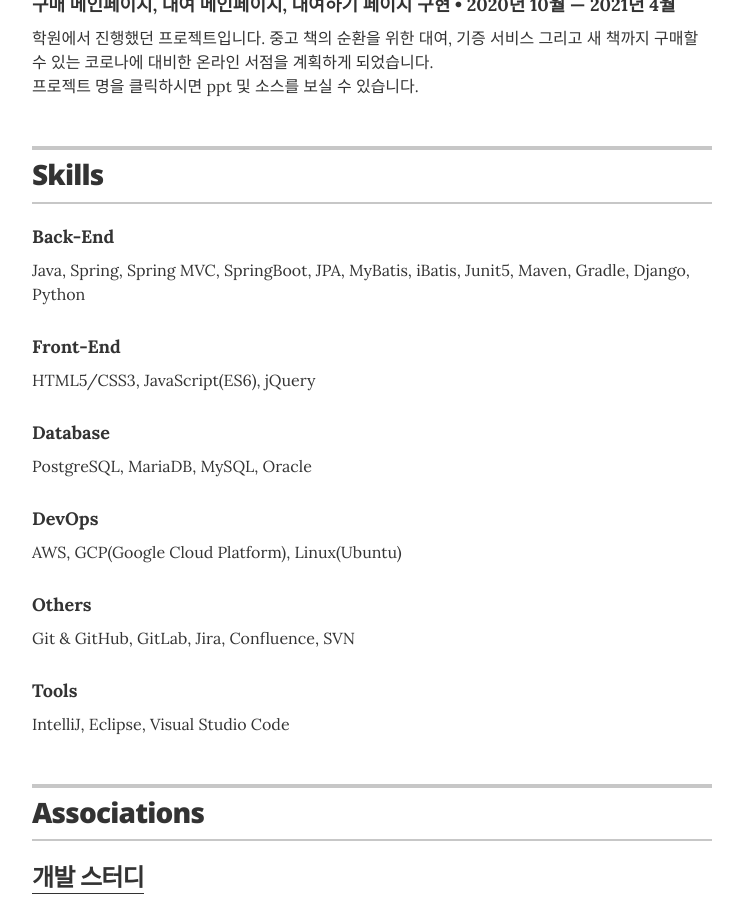
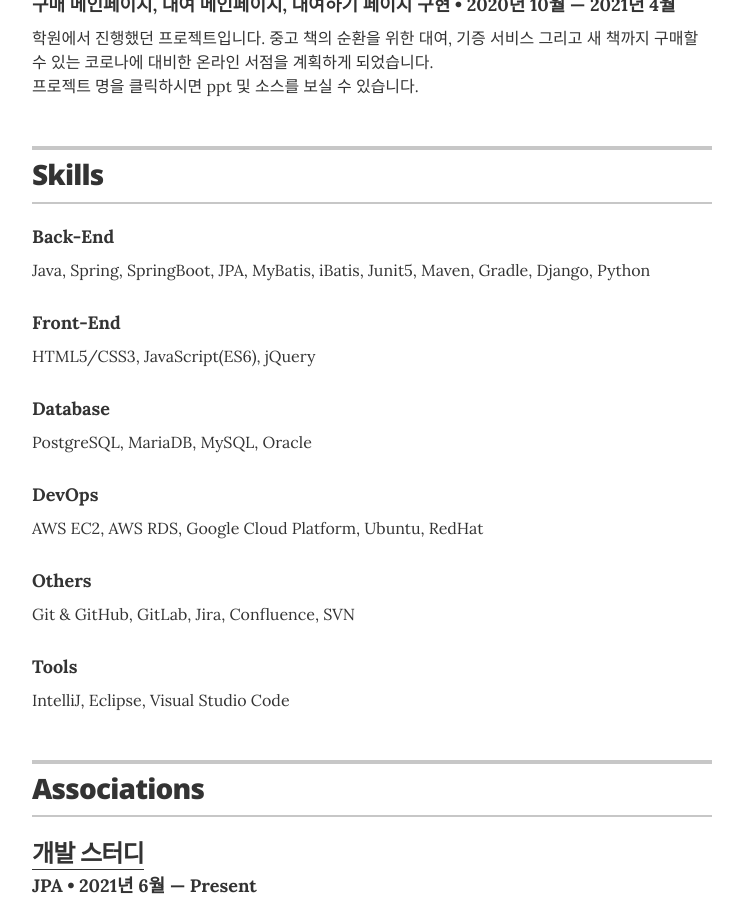
Before and after one commit to lsj8367/lsj8367.github.io, a Jekyll site: the page built from index.html, in a window 1280 px wide and 900 px high, scrolled down 2359 px. Shown: the whole window, without its empty margins (268-1011 px from the left). Built offline with Jekyll 4.4.1, drawn with Linux system fonts in a browser that asks for light colours.

Commit message:
fix : skill set 업데이트

```diff
--- a/_data/skills.yml
+++ b/_data/skills.yml
@@ -1,6 +1,6 @@
 # Skills
 - skill: Back-End
-  description: Java, Spring, Spring MVC, SpringBoot, JPA, MyBatis, iBatis, Junit5, Maven, Gradle, Django, Python
+  description: Java, Spring, SpringBoot, JPA, MyBatis, iBatis, Junit5, Maven, Gradle, Django, Python
 
 - skill: Front-End
   description: HTML5/CSS3, JavaScript(ES6), jQuery
@@ -9,7 +9,7 @@
   description: PostgreSQL, MariaDB, MySQL, Oracle
 
 - skill: DevOps
-  description: AWS, GCP(Google Cloud Platform), Linux(Ubuntu)
+  description: AWS EC2, AWS RDS, Google Cloud Platform, Ubuntu, RedHat
 
 - skill: Others
   description: Git & GitHub, GitLab, Jira, Confluence, SVN
```
